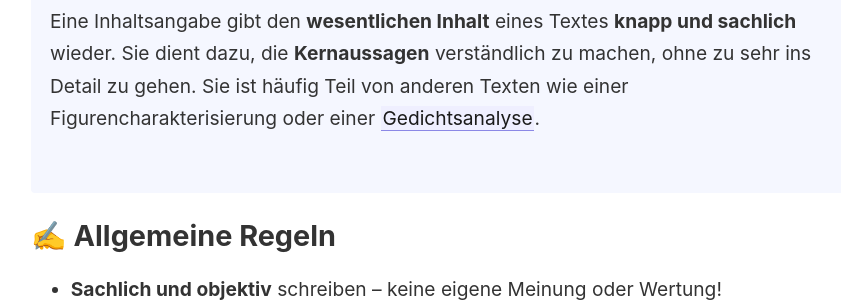
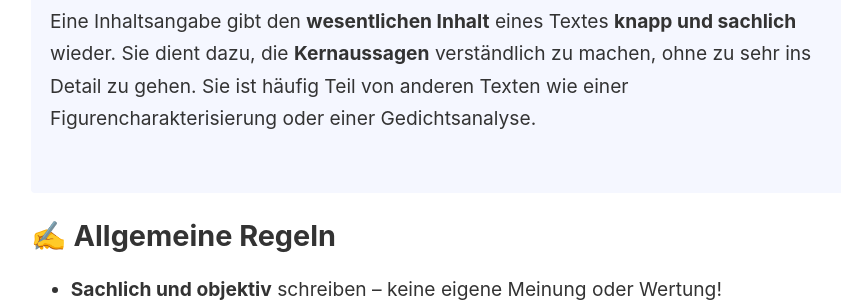
Before and after one commit to lutz-stu/school-blog, a Jekyll site: the page built from _notes/Deutsch/inhaltsangabe.md, in a window 1280 px wide. Shown: the part 329-631 px from the top of the page, without its empty margins (46-887 px from the left). Built offline with Jekyll 4.4.1, drawn with Linux system fonts in a browser that asks for light colours.

Commit message:
Update content

```diff
--- a/_notes/Deutsch/inhaltsangabe.md
+++ b/_notes/Deutsch/inhaltsangabe.md
@@ -3,7 +3,7 @@ title: Inhaltsangabe
 ---
 
 <p style="padding: 3em 1em; background: #f5f7ff; border-radius: 4px;">
-    Eine Inhaltsangabe gibt den <b>wesentlichen Inhalt</b> eines Textes <b>knapp und sachlich</b> wieder. Sie dient dazu, die <b>Kernaussagen</b> verständlich zu machen, ohne zu sehr ins Detail zu gehen. Sie ist häufig Teil von anderen Texten wie einer Figurencharakterisierung oder einer [[Gedichtsanalyse]].
+    Eine Inhaltsangabe gibt den <b>wesentlichen Inhalt</b> eines Textes <b>knapp und sachlich</b> wieder. Sie dient dazu, die <b>Kernaussagen</b> verständlich zu machen, ohne zu sehr ins Detail zu gehen. Sie ist häufig Teil von anderen Texten wie einer Figurencharakterisierung oder einer Gedichtsanalyse.
 </p>
 
 ## ✍️ Allgemeine Regeln
```
